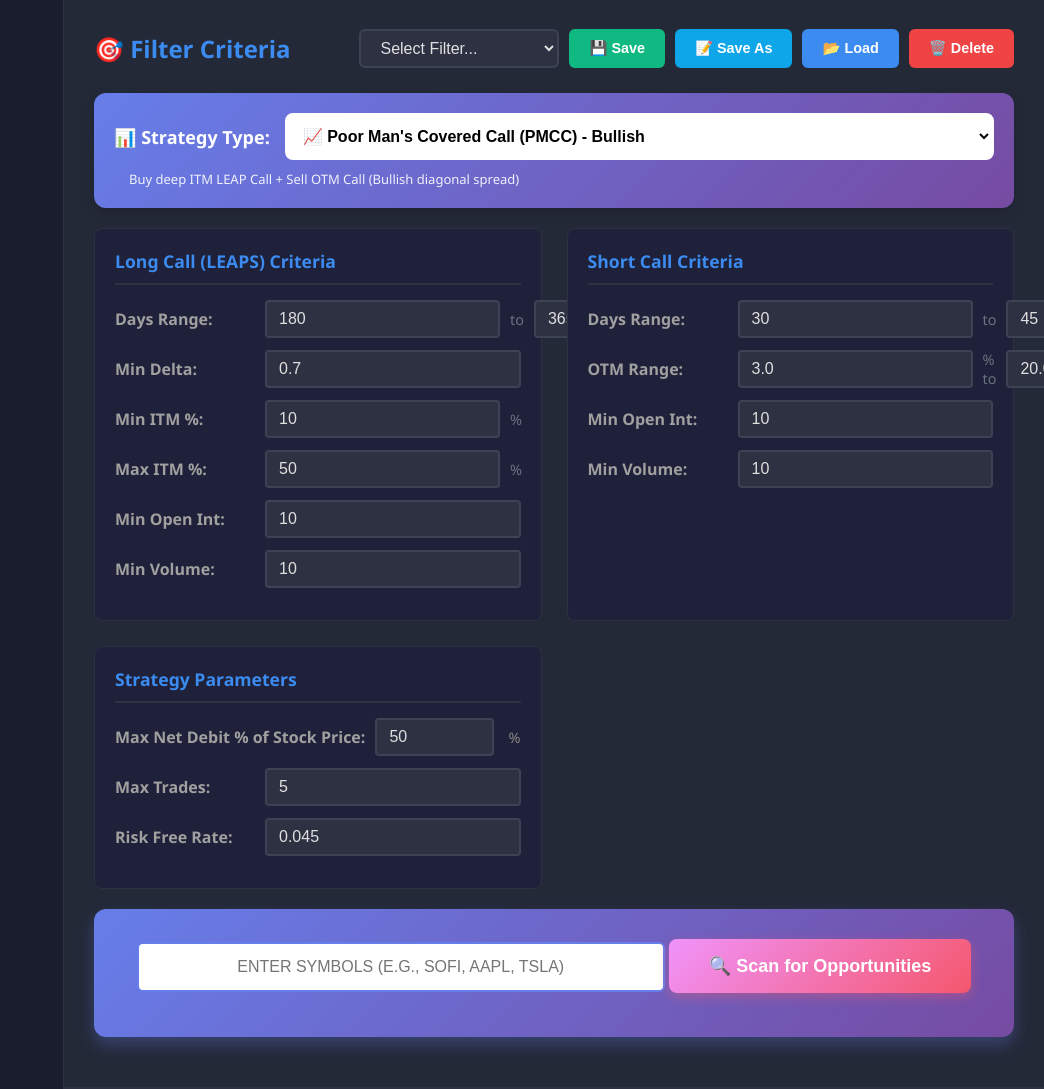
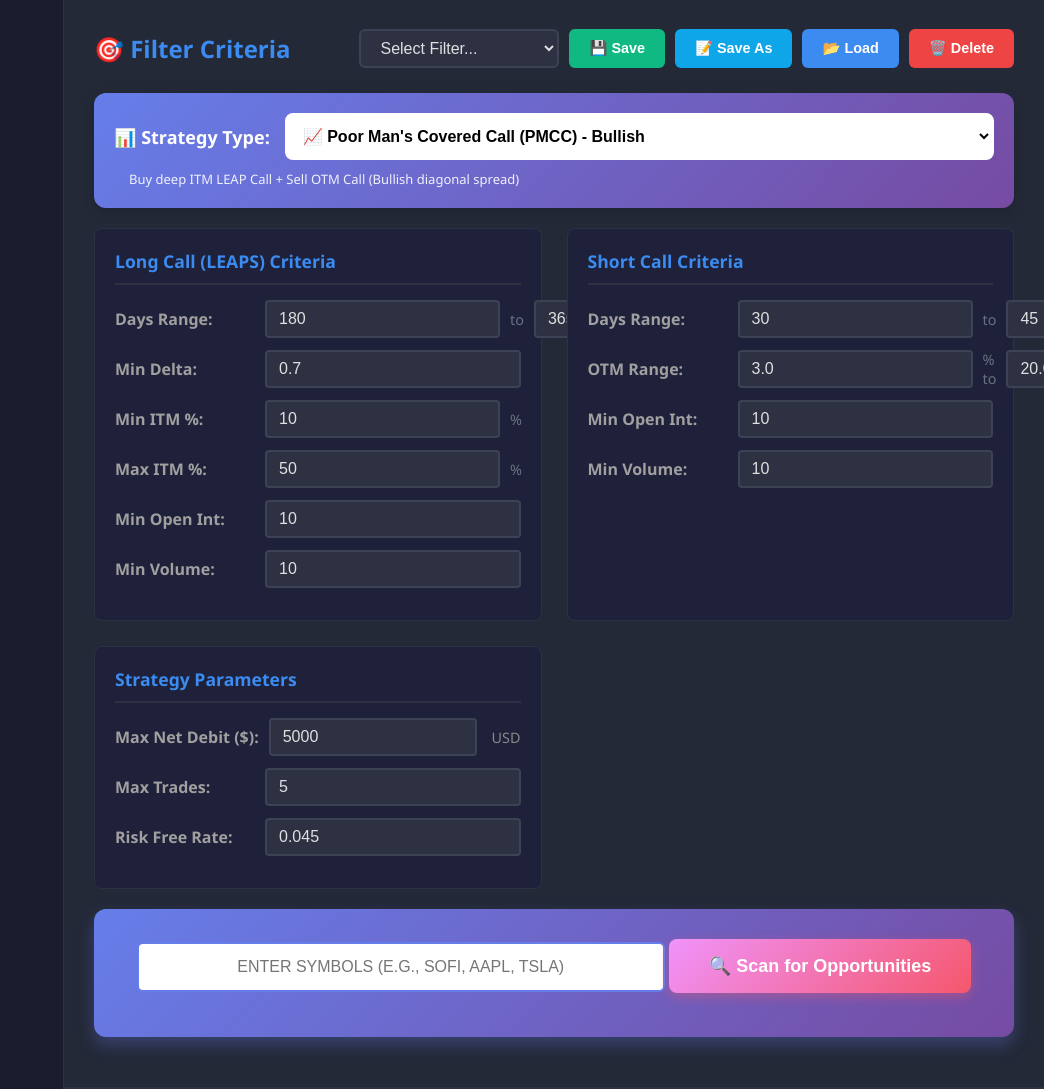
Before and after one commit to hathavale/options-scanner-v2, a Flask app: page / in a window 1280 px wide. Shown: the part 208-1297 px from the top of the page, without its empty margins (236-1280 px from the left). Run offline with Flask 3, Linux system fonts and the light colour scheme; data that the repository does not hold is empty; some libraries are stand-ins or nearby versions.

Commit message:
Convert Max Net Debit parameter from percentage to dollar amount
- Changed parameter from max_net_debit_pct (0-1 decimal) to max_net_debit (dollar amount)
- Updated filtering logic to compare dollar amounts directly instead of percentages
- Changed default value from 0.5 (50%) to 5000 (,000)
- Updated frontend UI to show dollar input with USD indicator
- Removed percentage conversion logic in JavaScript
- Updated all related formulas and filters in scan_opportunities_alphavantage() and screener()
- More intuitive for users: set fixed max debit (e.g., $5000) regardless of stock price

```diff
--- a/app.py
+++ b/app.py
@@ -258,7 +258,7 @@ def scan_opportunities_alphavantage(
     short_otm_max_pct: float = 0.15,
     short_min_oi: int = 10,
     short_min_volume: int = 10,
-    max_net_debit_pct: float = 0.5,
+    max_net_debit: float = 5000.0,
     max_trades: int = 500,
     risk_free_rate: float = 0.05
 ) -> List[Dict]:
@@ -319,8 +319,8 @@ def scan_opportunities_alphavantage(
                 net_debit = leaps_cost - short_premium
                 net_debit_pct = net_debit / (price * 100)
 
-                # Check net debit threshold
-                if net_debit > 0 and net_debit_pct < max_net_debit_pct:
+                # Check net debit threshold (dollar amount)
+                if net_debit > 0 and net_debit <= max_net_debit:
                     # Calculate ROC
                     roc_pct = (short_premium / net_debit) * 100 if net_debit > 0 else 0
 
@@ -413,7 +413,7 @@ def initialize_default_filter():
                 3.0, 20.0,
                 10, 10,
                 10, 10,
-                0.5000, 5, 0.045,
+                5000.0, 5, 0.045,
                 'Poor Mans Covered Call', TRUE, FALSE,
                 CURRENT_TIMESTAMP, CURRENT_TIMESTAMP, CURRENT_TIMESTAMP
             )
@@ -585,12 +585,14 @@ def screener(symbol, underlying_price, filter_criteria, options_data=None):
             short_credit = float(short.get('mark_price', 0))
             net_debit = leap_cost - short_credit
 
-            # Check max net debit percentage
+            # Check max net debit (dollar amount per contract = price per share)
+            if net_debit > filter_criteria['max_net_debit_pct']:
+                rejection_stats['match_rejections']['net_debit'] += 1
+                continue
+
+            # Calculate net debit percentage for display
             if underlying_price > 0:
                 net_debit_pct = (net_debit / underlying_price)
-                if net_debit_pct > filter_criteria['max_net_debit_pct']:
-                    rejection_stats['match_rejections']['net_debit'] += 1
-                    continue
             else:
                 net_debit_pct = 0
 
@@ -873,7 +875,7 @@ def scan_opportunities():
             short_otm_max_pct=filter_criteria['short_max_otm_percent'] / 100,
             short_min_oi=filter_criteria['short_open_interest_min'],
             short_min_volume=filter_criteria['short_volume_min'],
-            max_net_debit_pct=filter_criteria['max_net_debit_pct'],
+            max_net_debit=filter_criteria['max_net_debit_pct'],
             max_trades=filter_criteria['max_trades'],
             risk_free_rate=float(filter_criteria['risk_free_rate'])
         )
--- a/templates/index.html
+++ b/templates/index.html
@@ -144,9 +144,9 @@
                                 <div class="filter-group">
                                     <h3>Strategy Parameters</h3>
                                     <div class="filter-row">
-                                        <label>Max Net Debit % of Stock Price:</label>
-                                        <input type="number" id="maxNetDebitPct" value="{{ (filter_criteria['max_net_debit_pct'] * 100) if filter_criteria else 50 }}" step="1" min="0" max="100" title="Maximum debit as percentage of underlying stock price (e.g., 50 = 50%)">
-                                        <span style="margin-left: 5px; color: #888;">%</span>
+                                        <label>Max Net Debit ($):</label>
+                                        <input type="number" id="maxNetDebitPct" value="{{ filter_criteria['max_net_debit_pct'] if filter_criteria else 5000 }}" step="100" min="0" max="50000" title="Maximum net debit in dollars (e.g., 5000 = $5,000 max per spread)">
+                                        <span style="margin-left: 5px; color: #888;">USD</span>
                                     </div>
                                     <div class="filter-row">
                                         <label>Max Trades:</label>
@@ -290,7 +290,7 @@
                 document.getElementById('shortMaxOtm').value = filter.short_max_otm_percent;
                 document.getElementById('shortOpenInterestMin').value = filter.short_open_interest_min;
                 document.getElementById('shortVolumeMin').value = filter.short_volume_min;
-                document.getElementById('maxNetDebitPct').value = filter.max_net_debit_pct * 100; // Convert to percentage
+                document.getElementById('maxNetDebitPct').value = filter.max_net_debit_pct; // Now in dollar amount
                 document.getElementById('maxTrades').value = filter.max_trades;
                 document.getElementById('riskFreeRate').value = filter.risk_free_rate;
                 document.getElementById('typeOfTrade').value = filter.type_of_trade;
@@ -419,7 +419,7 @@
                 short_max_otm_percent: parseFloat(document.getElementById('shortMaxOtm').value),
                 short_open_interest_min: parseInt(document.getElementById('shortOpenInterestMin').value),
                 short_volume_min: parseInt(document.getElementById('shortVolumeMin').value),
-                max_net_debit_pct: parseFloat(document.getElementById('maxNetDebitPct').value) / 100, // Convert from percentage to decimal
+                max_net_debit_pct: parseFloat(document.getElementById('maxNetDebitPct').value), // Now in dollar amount
                 max_trades: parseInt(document.getElementById('maxTrades').value),
                 risk_free_rate: parseFloat(document.getElementById('riskFreeRate').value),
                 type_of_trade: document.getElementById('typeOfTrade').value
```
